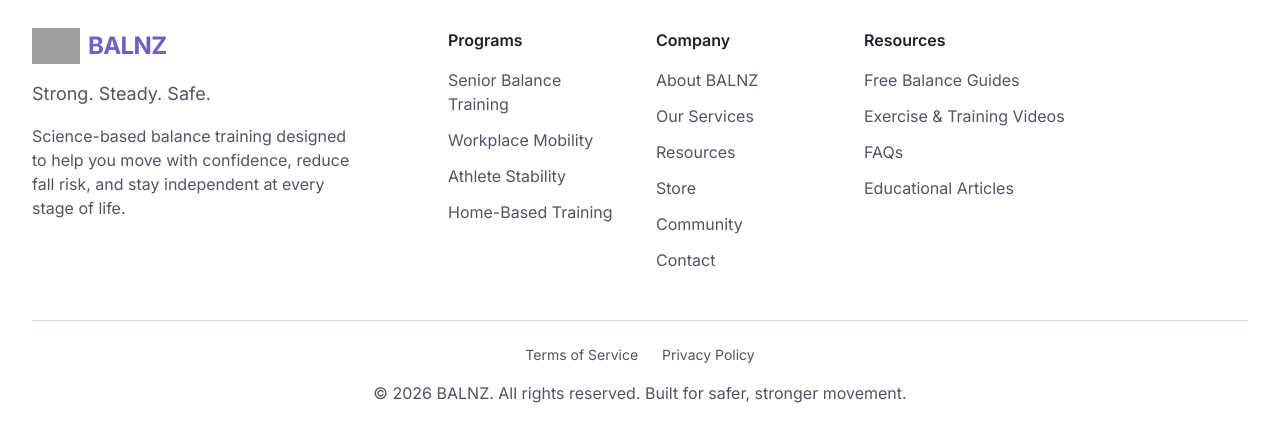
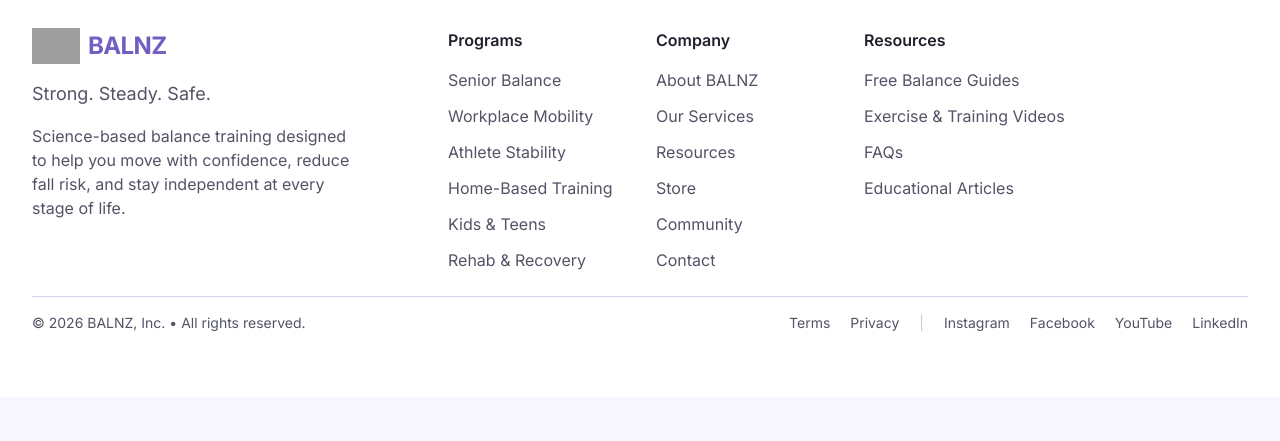
Before and after one commit to safrinaaliya910-tech/Balnz, a Next.js app: page / in a window 1280 px wide. Shown: the part 7541-7982 px from the top of the page. After the commit the page ends 7938 px from the top, so only its background shows below. Built offline with nearby package versions, Linux system fonts and the light colour scheme; grey boxes are pictures that could not be loaded.

Commit message:
BZ-14: Update footer with all 6 programs, social links, Terms and Privacy

```diff
--- a/components/footer.tsx
+++ b/components/footer.tsx
@@ -3,10 +3,12 @@ import Image from "next/image"
 
 const navigation = {
   programs: [
-    { name: "Senior Balance Training", href: "/programs#senior" },
+    { name: "Senior Balance", href: "/programs#senior" },
     { name: "Workplace Mobility", href: "/programs#workplace" },
     { name: "Athlete Stability", href: "/programs#athlete" },
     { name: "Home-Based Training", href: "/programs#home" },
+    { name: "Kids & Teens", href: "/programs#kids" },
+  { name: "Rehab & Recovery", href: "/programs#rehab" },
   ],
   company: [
     { name: "About BALNZ", href: "/about" },
@@ -21,6 +23,12 @@ const navigation = {
     { name: "Exercise & Training Videos", href: "/resources#videos" },
     { name: "FAQs", href: "/resources#faq" },
     { name: "Educational Articles", href: "/resources#blog" },
+  ],
+  social: [
+    { name: "Instagram", href: "https://instagram.com/balnz", icon: "Instagram" },
+    { name: "Facebook", href: "https://facebook.com/balnz", icon: "Facebook" },
+    { name: "YouTube", href: "https://youtube.com/balnz", icon: "Youtube" },
+    { name: "LinkedIn", href: "https://linkedin.com/company/balnz", icon: "Linkedin" },
   ],
 }
 
@@ -121,40 +129,20 @@ export function Footer() {
 
           </div>
         </div>
-
-        {/* Bottom */}
-        <div className="mt-12 border-t border-border pt-6 flex flex-col items-center gap-4">
-
-          {/* Legal Links */}
-          <div className="flex gap-6 text-sm text-muted-foreground">
-
-            {/* Terms (new tab) */}
-            <Link
-              href="/terms"
-              target="_blank"
-              rel="noopener noreferrer"
-              className="hover:text-primary"
-            >
-              Terms of Service
-            </Link>
-
-            {/* Privacy (new tab) */}
-            <Link
-              href="/privacy"
-              target="_blank"
-              rel="noopener noreferrer"
-              className="hover:text-primary"
-            >
-              Privacy Policy
-            </Link>
-
+                {/* Bottom */}
+        <div className="mt-6 border-t border-border pt-4 flex flex-col sm:flex-row items-center justify-between gap-4">
+          <p className="text-sm text-muted-foreground">
+            &copy; {new Date().getFullYear()}  BALNZ, Inc. &bull; All rights reserved.
+          </p>
+          <div className="flex items-center gap-5 text-sm text-muted-foreground">
+            <Link href="/terms" className="hover:text-primary transition-colors">Terms</Link>
+            <Link href="/privacy" className="hover:text-primary transition-colors">Privacy</Link>
+            <span className="text-muted-foreground/30">|</span>
+            <a href="https://instagram.com/balnz" target="_blank" rel="noopener noreferrer" className="hover:text-primary transition-colors">Instagram</a>
+            <a href="https://facebook.com/balnz" target="_blank" rel="noopener noreferrer" className="hover:text-primary transition-colors">Facebook</a>
+            <a href="https://youtube.com/balnz" target="_blank" rel="noopener noreferrer" className="hover:text-primary transition-colors">YouTube</a>
+            <a href="https://linkedin.com/company/balnz" target="_blank" rel="noopener noreferrer" className="hover:text-primary transition-colors">LinkedIn</a>
           </div>
-
-          {/* Copyright */}
-          <p className="text-base text-muted-foreground text-center">
-            &copy; {new Date().getFullYear()} BALNZ. All rights reserved. Built for safer, stronger movement.
-          </p>
-
         </div>
       </div>
     </footer>
```
